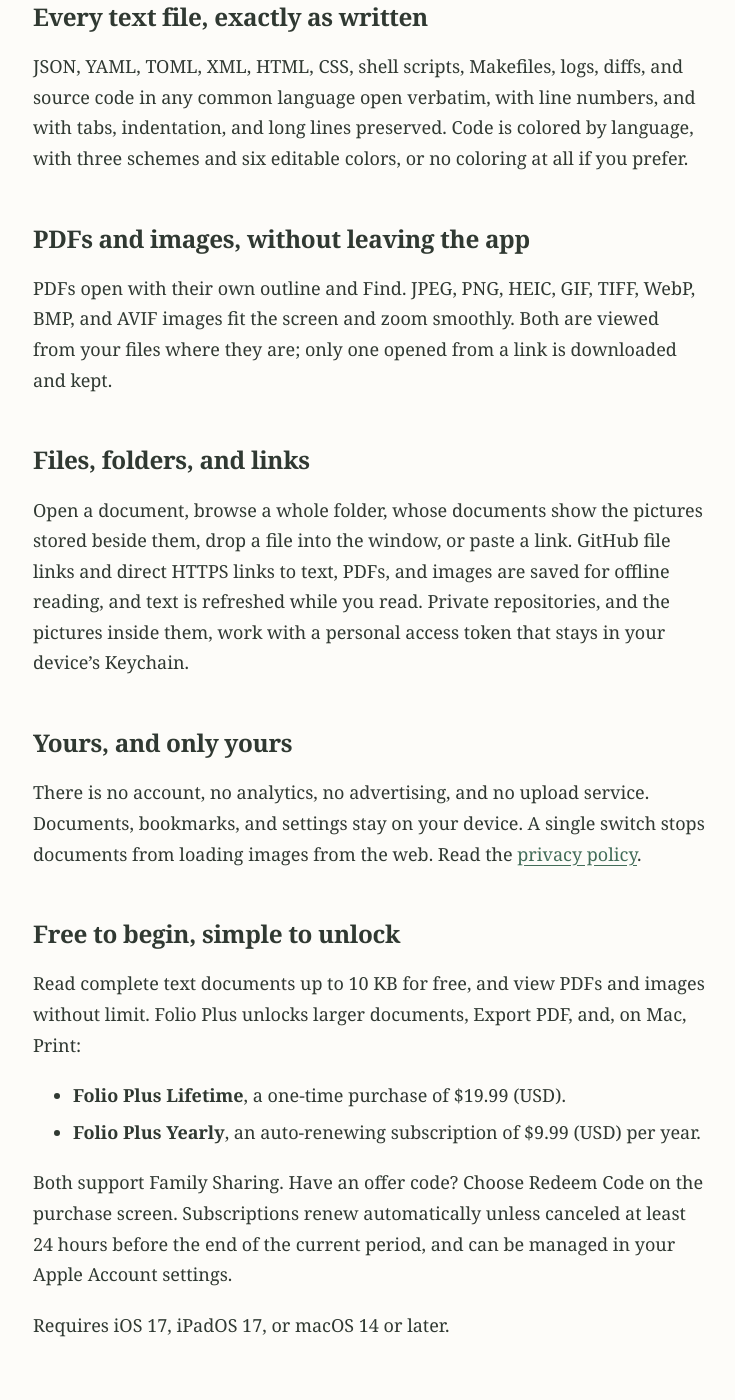
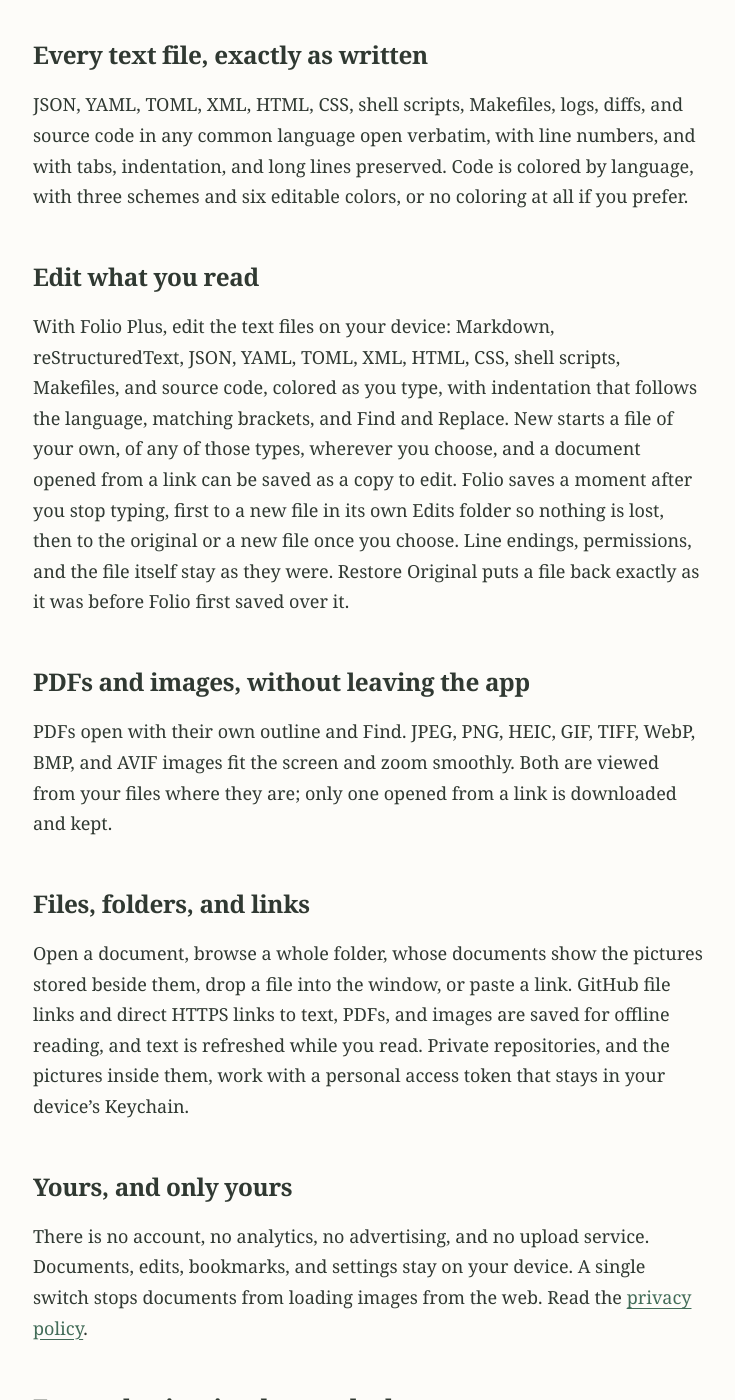
Before and after one commit to BlueTaoLLC/FolioApp, a Jekyll site: the page built from index.md, in a window 1280 px wide and 1400 px high, scrolled down 776 px. Shown: the whole window, without its empty margins (271-1006 px from the left). Built offline with Jekyll 4.4.1, drawn with Linux system fonts in a browser that asks for light colours; some of the changed text lies outside the part shown.

Commit message:
Front page: Folio 1.2, a reader and editor, with prices left to the purchase screen
Co-Authored-By: Claude Opus 5.5 <noreply@anthropic.com>

```diff
--- a/_config.yml
+++ b/_config.yml
@@ -1,5 +1,5 @@
 title: Folio
-description: A quiet, native reader for Markdown, code, PDFs, and images on iPhone, iPad, and Mac.
+description: A quiet, native reader and editor for Markdown, code, PDFs, and images on iPhone, iPad, and Mac.
 url: https://folio.bluetao.com
 baseurl: ""
 markdown: kramdown
--- a/index.md
+++ b/index.md
@@ -2,7 +2,7 @@
 title: Folio
 permalink: /
 ---
-<p class="lede">A quiet, native reader for Markdown, reStructuredText, code, PDFs, and images on iPhone, iPad, and Mac. Your files stay on your device, and there is nothing to sign up for.</p>
+<p class="lede">A quiet, native reader and editor for Markdown, reStructuredText, code, PDFs, and images on iPhone, iPad, and Mac. Your files stay on your device, and there is nothing to sign up for.</p>
 
 [Get Folio on the App Store](https://apps.apple.com/app/id6812495228), for iPhone, iPad, and Mac. Questions are answered on the [support](support/) page.
 
@@ -14,6 +14,10 @@ Headings, lists, tables, task lists, blockquotes, code blocks, links, and images
 
 JSON, YAML, TOML, XML, HTML, CSS, shell scripts, Makefiles, logs, diffs, and source code in any common language open verbatim, with line numbers, and with tabs, indentation, and long lines preserved. Code is colored by language, with three schemes and six editable colors, or no coloring at all if you prefer.
 
+## Edit what you read
+
+With Folio Plus, edit the text files on your device: Markdown, reStructuredText, JSON, YAML, TOML, XML, HTML, CSS, shell scripts, Makefiles, and source code, colored as you type, with indentation that follows the language, matching brackets, and Find and Replace. New starts a file of your own, of any of those types, wherever you choose, and a document opened from a link can be saved as a copy to edit. Folio saves a moment after you stop typing, first to a new file in its own Edits folder so nothing is lost, then to the original or a new file once you choose. Line endings, permissions, and the file itself stay as they were. Restore Original puts a file back exactly as it was before Folio first saved over it.
+
 ## PDFs and images, without leaving the app
 
 PDFs open with their own outline and Find. JPEG, PNG, HEIC, GIF, TIFF, WebP, BMP, and AVIF images fit the screen and zoom smoothly. Both are viewed from your files where they are; only one opened from a link is downloaded and kept.
@@ -24,15 +28,10 @@ Open a document, browse a whole folder, whose documents show the pictures stored
 
 ## Yours, and only yours
 
-There is no account, no analytics, no advertising, and no upload service. Documents, bookmarks, and settings stay on your device. A single switch stops documents from loading images from the web. Read the [privacy policy](privacy/).
+There is no account, no analytics, no advertising, and no upload service. Documents, edits, bookmarks, and settings stay on your device. A single switch stops documents from loading images from the web. Read the [privacy policy](privacy/).
 
 ## Free to begin, simple to unlock
 
-Read complete text documents up to 10 KB for free, and view PDFs and images without limit. Folio Plus unlocks larger documents, Export PDF, and, on Mac, Print:
-
-- **Folio Plus Lifetime**, a one-time purchase of $19.99 (USD).
-- **Folio Plus Yearly**, an auto-renewing subscription of $9.99 (USD) per year.
-
-Both support Family Sharing. Have an offer code? Choose Redeem Code on the purchase screen. Subscriptions renew automatically unless canceled at least 24 hours before the end of the current period, and can be managed in your Apple Account settings.
+Read complete text documents up to 10 KB for free, and view PDFs and images without limit. Folio Plus, a one-time purchase or a yearly subscription, unlocks larger documents, editing, Export PDF, and, on Mac, Print, and supports Family Sharing. The purchase screen shows the prices in your currency. Have an offer code? Choose Redeem Code on the purchase screen. Subscriptions renew automatically unless canceled at least 24 hours before the end of the current period, and can be managed in your Apple Account settings.
 
 Requires iOS 17, iPadOS 17, or macOS 14 or later.
```
Also changed, not shown: README.md.
